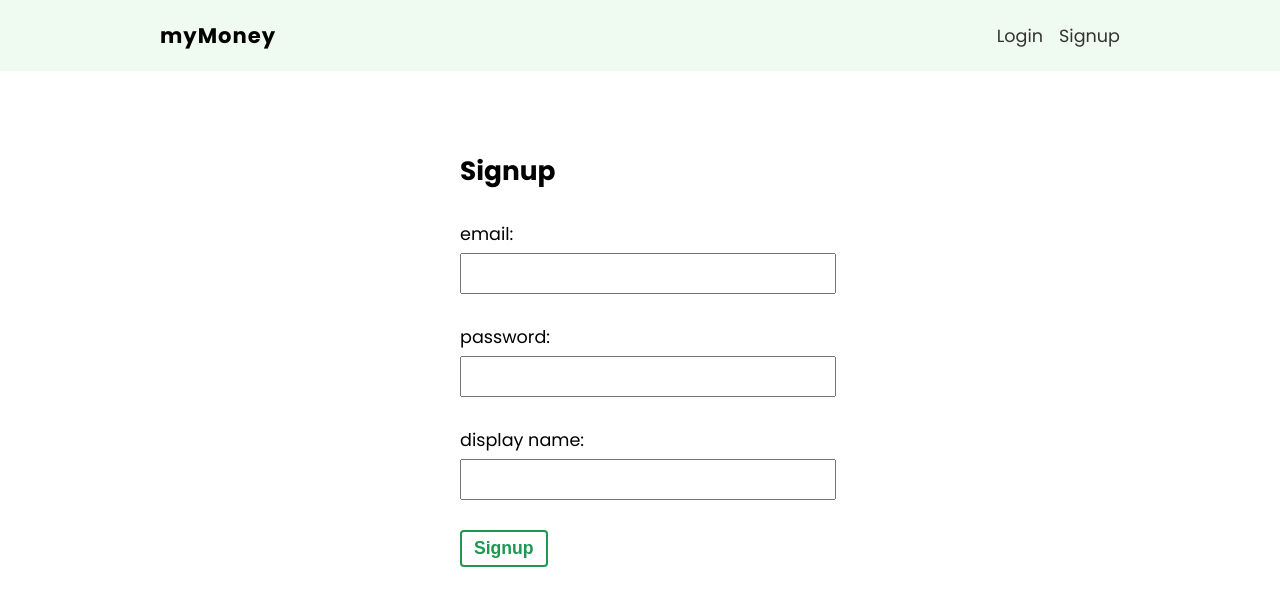
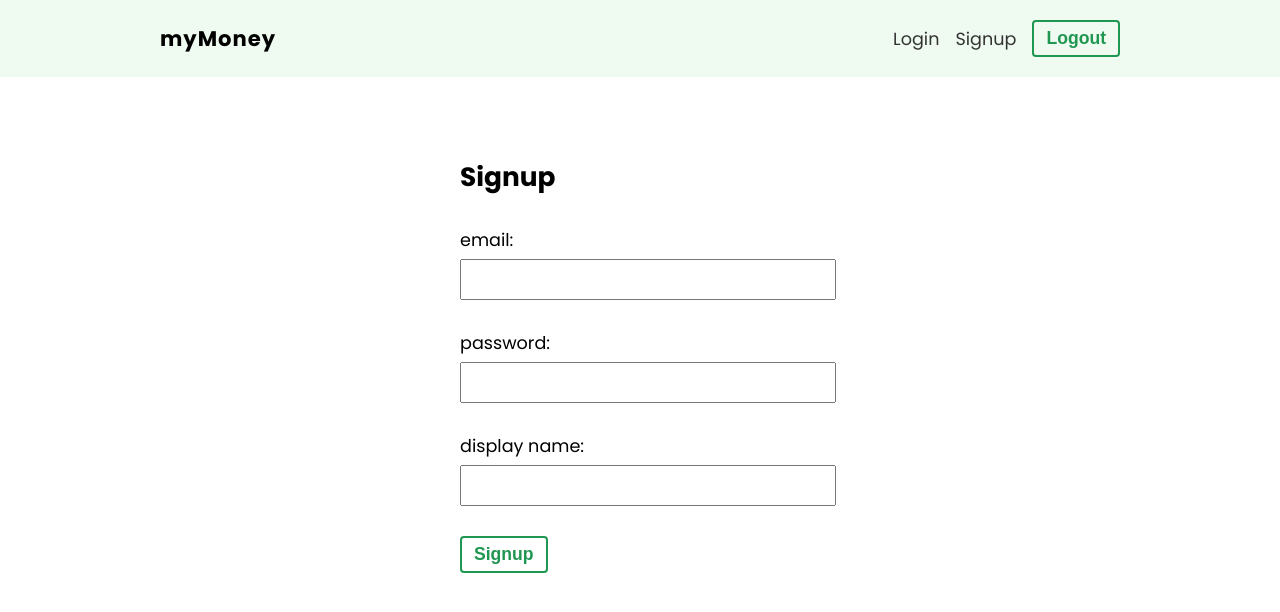
Before and after one commit to AndresSalomon1990/my-money, a React (Create React App) app: page /signup in a window 1280 px wide. Shown: the top 612 px of the page. Built offline with nearby package versions, Linux system fonts and the light colour scheme.

Commit message:
Create logout hook and use it in Navbar component

```diff
--- a/src/components/navbar/Navbar.js
+++ b/src/components/navbar/Navbar.js
@@ -1,16 +1,29 @@
-import { Link } from 'react-router-dom'
+import { Link } from 'react-router-dom';
+import { useLogout } from '../../hooks/useLogout';
 
 // styles
-import styles from './Navbar.module.css'
+import styles from './Navbar.module.css';
 
 export default function Navbar() {
+  const { logout } = useLogout();
+
   return (
     <nav className={styles.navbar}>
       <ul>
         <li className={styles.title}>myMoney</li>
-        <li><Link to='/login'>Login</Link></li>
-        <li><Link to='/signup'>Signup</Link></li>
+        <li>
+          <Link to='/login'>Login</Link>
+        </li>
+        <li>
+          <Link to='/signup'>Signup</Link>
+        </li>
+
+        <li>
+          <button className='btn' onClick={logout}>
+            Logout
+          </button>
+        </li>
       </ul>
     </nav>
-  )
+  );
 }
--- a/src/context/authContext.js
+++ b/src/context/authContext.js
@@ -6,6 +6,8 @@ export const authReducer = (state, action) => {
   switch (action.type) {
     case 'LOGIN':
       return { ...state, user: action.payload };
+    case 'LOGOUT':
+      return { ...state, user: null };
     default:
       return state;
   }
--- /dev/null
+++ b/src/hooks/useLogout.js
@@ -0,0 +1,33 @@
+import { useState } from 'react';
+import { projectAuth } from '../firebase/config';
+import { useAuthContext } from './useAuthContext';
+
+export const useLogout = () => {
+  const [error, setError] = useState(null);
+  const [isPending, setIsPending] = useState(false);
+  const { dispatch } = useAuthContext();
+
+  const logout = async () => {
+    // reset error/isPending everytime the user signup
+    setError(null);
+    setIsPending(true);
+
+    // sign user out
+    try {
+      await projectAuth.signOut();
+
+      // dispatch logout actioN
+      // not necessary to add a payload as the user will be null when logging out
+      dispatch({ type: 'LOGOUT' });
+
+      setError(null);
+      setIsPending(false);
+    } catch (error) {
+      console.log(error.message);
+      setError(error.message);
+      setIsPending(false);
+    }
+  };
+
+  return { error, isPending, logout };
+};
```
